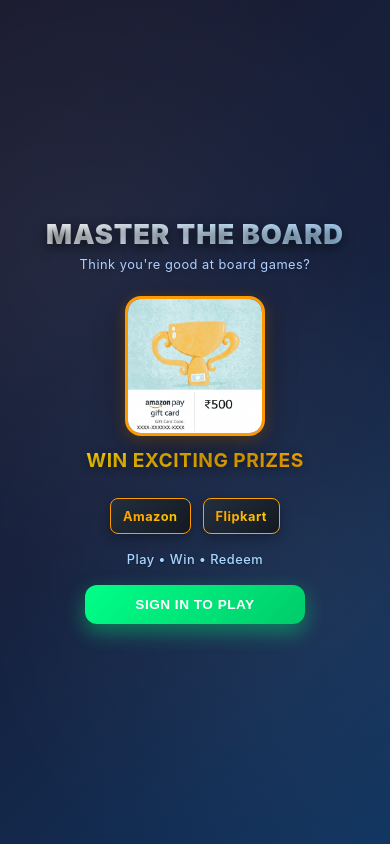
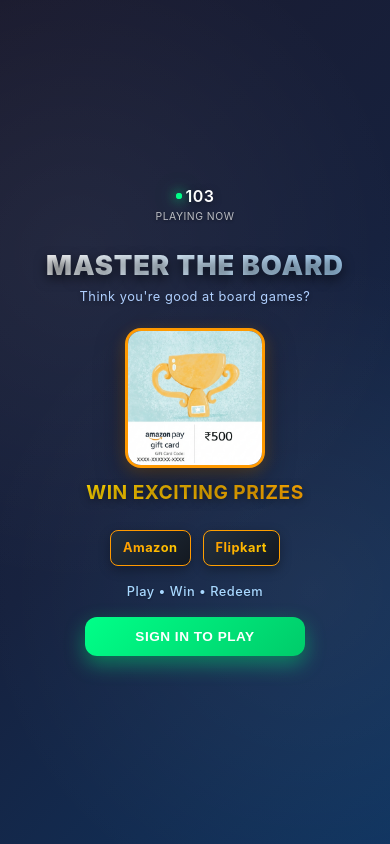
Before and after one commit to Cognito-Innovations/carrom-game-web, a React (Vite) app: page / in a window 390 px wide. Built offline with nearby package versions, Linux system fonts and the light colour scheme; no server answers.

Commit message:
add playing now

```diff
--- a/src/components/Menu.css
+++ b/src/components/Menu.css
@@ -39,6 +39,115 @@
   box-sizing: border-box;
   width: 100%;
   overflow: hidden;
+}
+
+.stats-section {
+  display: flex;
+  align-items: center;
+  justify-content: center;
+  gap: 20px;
+  padding: 0;
+  margin-bottom: 16px;
+}
+
+.stat-item {
+  display: flex;
+  flex-direction: column;
+  align-items: center;
+  gap: 6px;
+}
+
+.stat-item-playing {
+  position: relative;
+}
+
+.stat-value-wrapper {
+  display: flex;
+  align-items: center;
+  gap: 8px;
+  position: relative;
+}
+
+.stat-value {
+  font-size: 1.4rem;
+  font-weight: 600;
+  color: #fff;
+  text-shadow: 0 2px 8px rgba(0, 0, 0, 0.4);
+  line-height: 1;
+  letter-spacing: 0.5px;
+}
+
+.live-dot {
+  width: 8px;
+  height: 8px;
+  border-radius: 50%;
+  background: #00ff88;
+  box-shadow:
+    0 0 12px rgba(0, 255, 136, 1),
+    0 0 20px rgba(0, 255, 136, 0.6),
+    0 0 30px rgba(0, 255, 136, 0.3);
+  animation: pulse-dot 1s ease-in-out infinite;
+  position: relative;
+  flex-shrink: 0;
+}
+
+.live-dot::before {
+  content: '';
+  position: absolute;
+  top: 50%;
+  left: 50%;
+  transform: translate(-50%, -50%);
+  width: 8px;
+  height: 8px;
+  border-radius: 50%;
+  background: #00ff88;
+  animation: pulse-ring 1s ease-in-out infinite;
+}
+
+@keyframes pulse-dot {
+  0%, 100% {
+    opacity: 1;
+    transform: scale(1);
+    box-shadow:
+      0 0 12px rgba(0, 255, 136, 1),
+      0 0 20px rgba(0, 255, 136, 0.6),
+      0 0 30px rgba(0, 255, 136, 0.3);
+  }
+  50% {
+    opacity: 0.3;
+    transform: scale(0.9);
+    box-shadow:
+      0 0 8px rgba(0, 255, 136, 0.5),
+      0 0 15px rgba(0, 255, 136, 0.3),
+      0 0 25px rgba(0, 255, 136, 0.15);
+  }
+}
+
+@keyframes pulse-ring {
+  0% {
+    transform: translate(-50%, -50%) scale(1);
+    opacity: 0.8;
+  }
+  100% {
+    transform: translate(-50%, -50%) scale(3);
+    opacity: 0;
+  }
+}
+
+.stat-label {
+  font-size: 0.8rem;
+  font-weight: 400;
+  color: rgba(255, 255, 255, 0.7);
+  text-shadow: 0 1px 3px rgba(0, 0, 0, 0.4);
+  letter-spacing: 0.5px;
+  text-transform: uppercase;
+  font-size: 0.7rem;
+}
+
+.stat-divider {
+  width: 1px;
+  height: 30px;
+  background: rgba(255, 255, 255, 0.2);
 }
 
 .title-section {
@@ -250,6 +359,37 @@
     padding: 16px;
   }
 
+  .stats-section {
+    gap: 16px;
+    margin-bottom: 14px;
+  }
+
+  .stat-value {
+    font-size: 1.1rem;
+  }
+
+  .stat-value-wrapper {
+    gap: 5px;
+  }
+
+  .live-dot {
+    width: 7px;
+    height: 7px;
+  }
+
+  .live-dot::before {
+    width: 7px;
+    height: 7px;
+  }
+
+  .stat-label {
+    font-size: 0.7rem;
+  }
+
+  .stat-divider {
+    height: 26px;
+  }
+
   .menu-title {
     font-size: 2rem;
   }
@@ -300,6 +440,37 @@
     padding: 16px;
     gap: 16px;
     justify-content: center;
+  }
+
+  .stats-section {
+    gap: 14px;
+    margin-bottom: 12px;
+  }
+
+  .stat-value {
+    font-size: 1rem;
+  }
+
+  .stat-value-wrapper {
+    gap: 4px;
+  }
+
+  .live-dot {
+    width: 6px;
+    height: 6px;
+  }
+
+  .live-dot::before {
+    width: 6px;
+    height: 6px;
+  }
+
+  .stat-label {
+    font-size: 0.65rem;
+  }
+
+  .stat-divider {
+    height: 24px;
   }
 
   .menu-title {
@@ -363,6 +534,37 @@
   .menu-main {
     gap: 14px;
     padding: 14px;
+  }
+
+  .stats-section {
+    gap: 12px;
+    margin-bottom: 10px;
+  }
+
+  .stat-value {
+    font-size: 0.95rem;
+  }
+
+  .stat-value-wrapper {
+    gap: 4px;
+  }
+
+  .live-dot {
+    width: 6px;
+    height: 6px;
+  }
+
+  .live-dot::before {
+    width: 6px;
+    height: 6px;
+  }
+
+  .stat-label {
+    font-size: 0.6rem;
+  }
+
+  .stat-divider {
+    height: 20px;
   }
 
   .menu-title {
@@ -436,6 +638,10 @@
     padding: 12px;
   }
 
+  .stats-section {
+    display: none; /* Hide stats on very small screens to save space */
+  }
+
   .menu-title {
     font-size: 1.5rem;
   }
--- a/src/components/Menu.tsx
+++ b/src/components/Menu.tsx
@@ -1,6 +1,7 @@
-import React from 'react';
+import React, { useState, useEffect } from 'react';
 import { useGoogleLogin } from '@react-oauth/google';
 import { trackStartGame, trackMetaEvent, trackUsers } from '../utils/analytics';
+import { FIREBASE_DB_API } from '../utils/googleSheets';
 import './Menu.css';
 
 interface MenuProps {
@@ -14,6 +15,115 @@
   isLoggedIn,
   onLoginSuccess,
 }) => {
+  const [stats, setStats] = useState({ activePlayers: 0, totalGiftsWon: 0 });
+  const [statsLoaded, setStatsLoaded] = useState(false);
+
+  // Get current IST time
+  const getISTTime = () => {
+    const now = new Date();
+    // IST is UTC+5:30
+    const istOffset = 5.5 * 60 * 60 * 1000;
+    const utcTime = now.getTime() + (now.getTimezoneOffset() * 60 * 1000);
+    const istTime = new Date(utcTime + istOffset);
+    return istTime;
+  };
+
+  // Get time-based multiplier for player count
+  const getTimeBasedMultiplier = () => {
+    const istTime = getISTTime();
+    const hour = istTime.getHours();
+
+    // Morning: 6 AM - 12 PM (lower activity)
+    if (hour >= 6 && hour < 12) {
+      return 0.5 + Math.random() * 0.2; // 0.5 to 0.7
+    }
+    // Afternoon: 12 PM - 5 PM (moderate activity)
+    else if (hour >= 12 && hour < 17) {
+      return 0.7 + Math.random() * 0.2; // 0.7 to 0.9
+    }
+    // Evening: 5 PM - 10 PM (high activity)
+    else if (hour >= 17 && hour < 22) {
+      return 1.2 + Math.random() * 0.3; // 1.2 to 1.5
+    }
+    // Night: 10 PM - 2 AM (very high activity)
+    else if (hour >= 22 || hour < 2) {
+      return 1.3 + Math.random() * 0.5; // 1.3 to 1.8
+    }
+    // Late Night/Early Morning: 2 AM - 6 AM (low activity)
+    else {
+      return 0.3 + Math.random() * 0.2; // 0.3 to 0.5
+    }
+  };
+
+  useEffect(() => {
+    const fetchStats = async () => {
+      const basePlayerCount = 120; // Base number for calculations
+      const multiplier = getTimeBasedMultiplier();
+      const timeAdjustedCount = Math.floor(basePlayerCount * multiplier);
+
+      if (!FIREBASE_DB_API) {
+        // Use time-based fallback values if API is not configured
+        setStats({ activePlayers: timeAdjustedCount, totalGiftsWon: 23 });
+        setStatsLoaded(true);
+        return;
+      }
+
+      try {
+        // Fetch all players data
+        const playersResponse = await fetch(`${FIREBASE_DB_API}/carrom.json`);
+        const playersData = await playersResponse.json();
+
+        if (!playersData) {
+          setStats({ activePlayers: timeAdjustedCount, totalGiftsWon: 23 });
+          setStatsLoaded(true);
+          return;
+        }
+
+        // Count active players (users who played in last 24 hours)
+        const oneDayAgo = Date.now() - 24 * 60 * 60 * 1000;
+        const activePlayers = Object.keys(playersData).filter(key => {
+          const timestamp = parseInt(key);
+          return timestamp >= oneDayAgo;
+        }).length;
+
+        // Apply time-based multiplier to actual data
+        const adjustedPlayers = activePlayers > 0
+          ? Math.floor(activePlayers * multiplier)
+          : timeAdjustedCount;
+
+        // Count unique emails for total players estimate
+        const uniqueEmails = new Set(
+          Object.values(playersData)
+            .map((p: any) => p.email)
+            .filter(Boolean)
+        ).size;
+
+        // Estimate total gifts won (assuming ~15% win rate)
+        const totalGiftsWon = Math.max(23, Math.floor(uniqueEmails * 0.15));
+
+        setStats({
+          activePlayers: adjustedPlayers,
+          totalGiftsWon: totalGiftsWon || 23,
+        });
+        setStatsLoaded(true);
+      } catch (error) {
+        console.error('Failed to fetch stats:', error);
+        // Use time-based fallback values on error
+        setStats({ activePlayers: timeAdjustedCount, totalGiftsWon: 23 });
+        setStatsLoaded(true);
+      }
+    };
+
+    fetchStats();
+
+    // Update stats every 5 minutes to reflect time changes
+    const interval = setInterval(() => {
+      fetchStats();
+    }, 5 * 60 * 1000);
+
+    return () => clearInterval(interval);
+  }, []);
+
   const login = useGoogleLogin({
     onSuccess: (tokenResponse) => {
       trackStartGame('google_login');
@@ -50,6 +160,17 @@
   return (
     <div className="menu-container">
       <main className="menu-main">
+        {statsLoaded && (
+          <div className="stats-section">
+            <div className="stat-item stat-item-playing">
+              <div className="stat-value-wrapper">
+                <span className="live-dot"></span>
+                <span className="stat-value">{stats.activePlayers}</span>
+              </div>
+              <span className="stat-label">Playing Now</span>
+            </div>
+          </div>
+        )}
         <div className="title-section">
           <h1 className="menu-title text-center">MASTER THE BOARD</h1>
           <p className="menu-subtitle">Think you're good at board games?</p>
```
